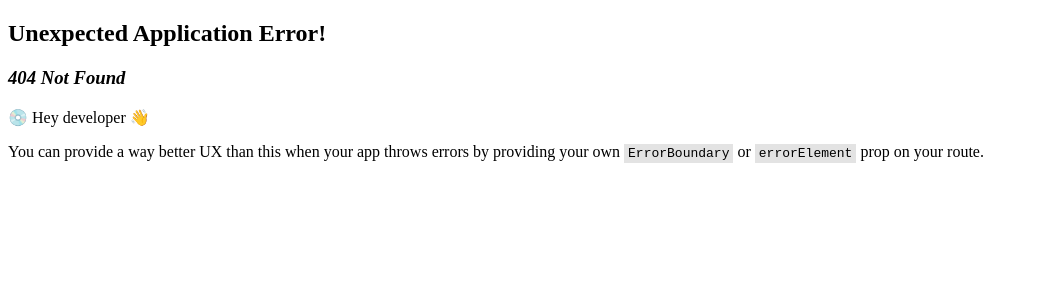
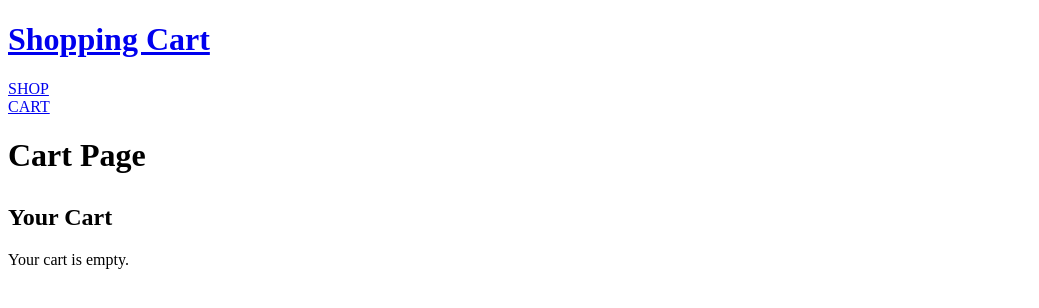
Before and after one commit to HarryKim24/shopping-cart, a React (Vite) app: page /cart in a window 1280 px wide. Before the commit this address had no page. Shown: the top 308 px of the page, without its empty margins (0-1039 px from the left). Built offline with nearby package versions, Linux system fonts and the light colour scheme.

Commit message:
shopping list & add cart 기능 구현

```diff
--- a/src/App.jsx
+++ b/src/App.jsx
@@ -1,12 +1,14 @@
 import './App.css'
+import NavigationBar from './component/NavigationBar'
 
 function App() {
 
   return (
-    <>
-
-    </>
+    <div>
+      <NavigationBar />
+      Home Page
+    </div>
   )
 }
 
-export default App
+export default App;
--- /dev/null
+++ b/src/component/AddToCart.jsx
@@ -0,0 +1,14 @@
+/* eslint-disable react/prop-types */
+const AddToCart = ({ product, onAddToCart }) => {
+  const handleClick = () => {
+    onAddToCart(product);
+  };
+
+  return (
+    <button onClick={handleClick} style={{ marginTop: "10px" }}>
+      Add to Cart
+    </button>
+  );
+};
+
+export default AddToCart;
--- /dev/null
+++ b/src/component/Cart.jsx
@@ -0,0 +1,28 @@
+import NavigationBar from "./NavigationBar";
+
+const Cart = () => {
+  const cart = JSON.parse(sessionStorage.getItem("cart")) || [];  // sessionStorage에서 cart 복원
+
+  return (
+    <div>
+      <NavigationBar />
+      <h1>Cart Page</h1>
+      <div style={{ marginTop: "30px" }}>
+        <h2>Your Cart</h2>
+        {cart.length === 0 ? (
+          <p>Your cart is empty.</p>
+        ) : (
+          <ul>
+            {cart.map((item) => (
+              <li key={item.id}>
+                {item.title} - Quantity: {item.quantity}
+              </li>
+            ))}
+          </ul>
+        )}
+      </div>
+    </div>
+  );
+};
+
+export default Cart;
--- /dev/null
+++ b/src/component/NavigationBar.jsx
@@ -0,0 +1,15 @@
+import { Link } from "react-router-dom"
+
+const NavigationBar = () => {
+
+  return (
+    <div>
+      <Link to="/"><h1>Shopping Cart</h1></Link>
+      <Link to='/shop'>SHOP</Link>
+      <br />
+      <Link to='/cart'>CART</Link>
+    </div>
+  )
+}
+
+export default NavigationBar;
--- /dev/null
+++ b/src/component/Shop.jsx
@@ -0,0 +1,42 @@
+import { Link } from "react-router-dom";
+import CartActions from "../hooks/CartActions";
+import ProductList from "../hooks/ProductList";
+import NavigationBar from "./NavigationBar";
+import { useEffect } from "react";
+
+const Shop = () => {
+  const { cart, addToCart } = CartActions();
+
+  useEffect(() => {
+    sessionStorage.setItem("cart", JSON.stringify(cart));
+  }, [cart]);
+
+  return (
+    <div>
+      <NavigationBar />
+      <h1>Shop Page</h1>
+      <ProductList onAddToCart={addToCart} />
+
+      <div style={{ marginTop: "30px" }}>
+        <h2>Cart</h2>
+        {cart.length === 0 ? (
+          <p>Your cart is empty.</p>
+        ) : (
+          <ul>
+            {cart.map((item) => (
+              <li key={item.id}>
+                {item.title} - Quantity: {item.quantity}
+              </li>
+            ))}
+          </ul>
+        )}
+
+        <Link to="/cart">
+          <button>Go to Cart</button>
+        </Link>
+      </div>
+    </div>
+  );
+};
+
+export default Shop;
--- /dev/null
+++ b/src/hooks/CartActions.jsx
@@ -0,0 +1,21 @@
+import { useState } from "react";
+
+const CartActions = () => {
+  const [cart, setCart] = useState([]);
+
+  const addToCart = (product) => {
+    setCart((prevCart) => {
+      const existingProduct = prevCart.find((item) => item.id === product.id);
+      if (existingProduct) {
+        return prevCart.map((item) =>
+          item.id === product.id ? { ...item, quantity: item.quantity + 1 } : item
+        );
+      }
+      return [...prevCart, { ...product, quantity: 1 }];
+    });
+  };
+
+  return { cart, addToCart };
+};
+
+export default CartActions;
--- /dev/null
+++ b/src/hooks/ProductList.jsx
@@ -0,0 +1,58 @@
+/* eslint-disable react/prop-types */
+import { useEffect, useState } from "react";
+import AddToCart from "../component/AddToCart";
+
+
+const ProductList = ({ onAddToCart }) => {
+  const [products, setProducts] = useState([]);
+  const [loading, setLoading] = useState(true);
+  const [error, setError] = useState(null);
+
+  useEffect(() => {
+    fetch("https://fakestoreapi.com/products")
+      .then((res) => {
+        if (!res.ok) {
+          throw new Error("Failed to fetch products");
+        }
+        return res.json();
+      })
+      .then((data) => {
+        setProducts(data);
+        setLoading(false);
+      })
+      .catch((err) => {
+        setError(err.message);
+        setLoading(false);
+      });
+  }, []);
+
+  if (loading) return <p>Loading...</p>;
+  if (error) return <p>Error: {error}</p>;
+
+  return (
+    <div style={{ display: "grid", gridTemplateColumns: "repeat(4, 1fr)", gap: "20px" }}>
+      {products.map((product) => (
+        <div
+          key={product.id}
+          style={{
+            border: "1px solid #ddd",
+            padding: "10px",
+            display: "flex",
+            flexDirection: "column",
+            alignItems: "center",
+          }}
+        >
+          <img
+            src={product.image}
+            alt={product.title}
+            style={{ width: "100px", height: "100px" }}
+          />
+          <p>{product.title}</p>
+          <AddToCart product={product} onAddToCart={onAddToCart} />
+        </div>
+      ))}
+    </div>
+  );
+};
+
+export default ProductList;
--- a/src/main.jsx
+++ b/src/main.jsx
@@ -1,4 +1,3 @@
-import { StrictMode } from 'react'
 import { createRoot } from 'react-dom/client'
 import './index.css'
 import { createBrowserRouter, RouterProvider } from 'react-router-dom'
@@ -7,7 +6,5 @@ import Routes from './routes'
 const router = createBrowserRouter(Routes);
 
 createRoot(document.getElementById('root')).render(
-  <StrictMode>
-    <RouterProvider router={router} />
-  </StrictMode>,
+  <RouterProvider router={router} />
 )
```
Also changed, not shown: src/routes.jsx (+11 -1 lines).
